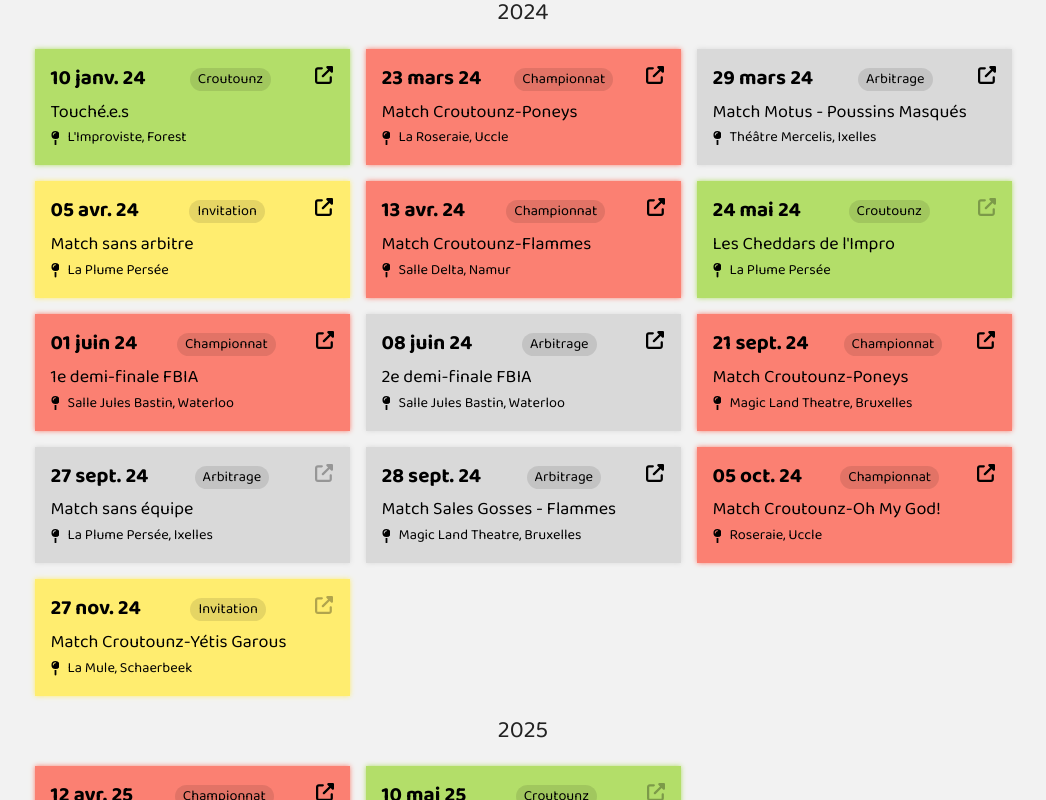
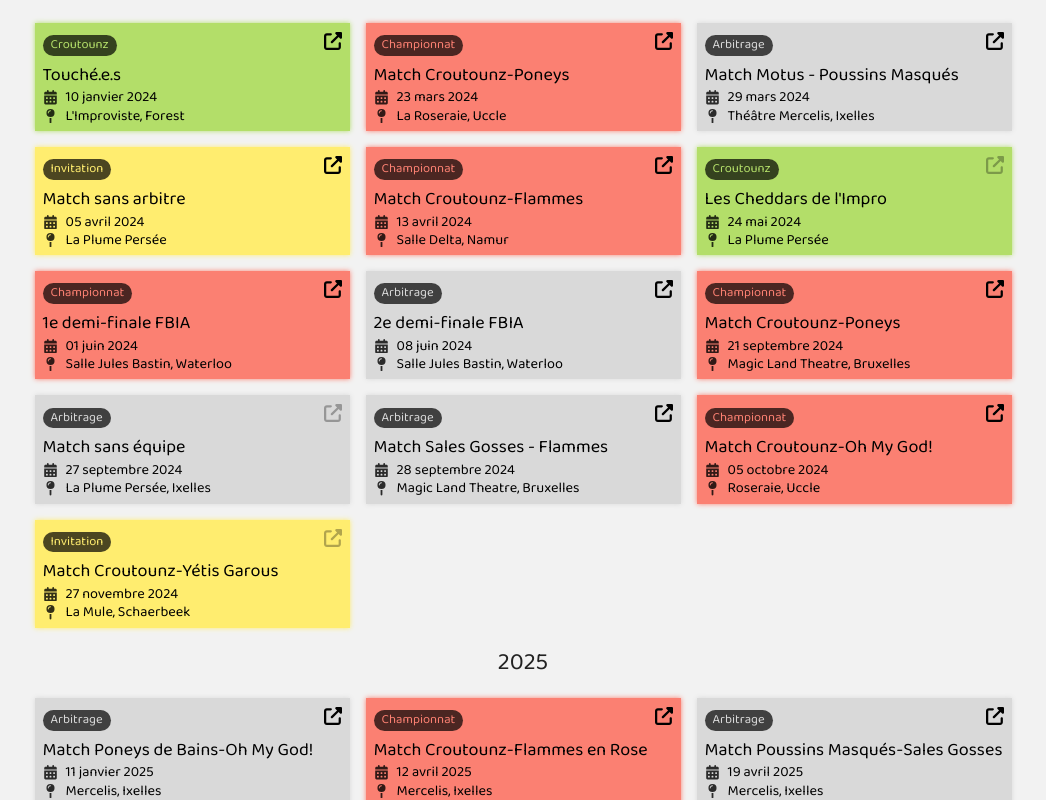
Before and after one commit to tchapeaux/voir-tchap-impro, a Vue app: page / in a window 1280 px wide. Shown: the part 560-1360 px from the top of the page, without its empty margins (117-1163 px from the left). Built offline with nearby package versions, Linux system fonts and the light colour scheme.

Commit message:
2025 update

```diff
--- a/src/components/EventCard.vue
+++ b/src/components/EventCard.vue
@@ -1,7 +1,6 @@
 <template>
   <div class="card" :class="typeClass">
     <div class="card-header">
-      <div class="date">{{ dayjs(event.date).format('DD MMM YY') }}</div>
       <div class="type">{{ event.type }}</div>
       <a
         class="external-link"
@@ -15,6 +14,10 @@
       /></a>
     </div>
     <div class="name">{{ event.name }}</div>
+    <div class="date">
+      <IconDate />
+      {{ dayjs(event.date).format('DD MMMM YYYY') }}
+    </div>
     <div class="place">
       <IconPin />
       {{ event.place }}
@@ -28,6 +31,7 @@ import { computed } from 'vue'
 
 import IconPin from './icons/IconPin.vue'
 import IconLink from './icons/IconLink.vue'
+import IconDate from './icons/IconDate.vue'
 
 const props = defineProps({ event: { type: Object, required: true } })
 
@@ -52,7 +56,7 @@ function handleClick() {
 
 <style scoped>
 .card {
-  padding: 16px;
+  padding: 8px;
   color: black;
   background-color: var(--card-color);
   box-shadow: 0px 0px 5px var(--card-color);
@@ -62,6 +66,7 @@ function handleClick() {
   display: flex;
   flex-direction: column;
   align-items: flex-start;
+  gap: 4px;
 }
 
 .card-header {
@@ -69,31 +74,37 @@ function handleClick() {
   display: flex;
   align-items: center;
   justify-content: space-between;
-  margin-bottom: 4px;
 }
 
 .disabled-link {
   opacity: 0.3;
 }
 
-.date {
-  font-size: 1.3rem;
-  font-weight: 700;
-  line-height: 1;
+.type {
+  font-size: 0.8rem;
+  font-weight: 300;
+  padding: 0 8px;
+  border-radius: 15px;
+  background-color: rgba(0, 0, 0, 0.7);
+  color: var(--card-color);
 }
 
-.type {
-  font-size: 0.9rem;
-  padding: 0 8px;
-  border-radius: 15px;
-  background-color: rgba(0, 0, 0, 0.1);
+.name {
+  line-height: 1.25;
 }
 
+.date,
 .place {
   font-size: 0.9rem;
   display: flex;
   align-items: center;
   gap: 8px;
+  line-height: 1;
+
+  svg {
+    width: 15px;
+    opacity: 0.8;
+  }
 }
 
 .type--championnat {
--- /dev/null
+++ b/src/components/icons/IconDate.vue
@@ -0,0 +1,8 @@
+<template>
+  <svg xmlns="http://www.w3.org/2000/svg" height="1em" viewBox="0 0 448 512">
+    <!--! Font Awesome Free 6.7.2 by @fontawesome - https://fontawesome.com License - https://fontawesome.com/license/free Copyright 2024 Fonticons, Inc.-->
+    <path
+      d="M128 0c17.7 0 32 14.3 32 32l0 32 128 0 0-32c0-17.7 14.3-32 32-32s32 14.3 32 32l0 32 48 0c26.5 0 48 21.5 48 48l0 48L0 160l0-48C0 85.5 21.5 64 48 64l48 0 0-32c0-17.7 14.3-32 32-32zM0 192l448 0 0 272c0 26.5-21.5 48-48 48L48 512c-26.5 0-48-21.5-48-48L0 192zm64 80l0 32c0 8.8 7.2 16 16 16l32 0c8.8 0 16-7.2 16-16l0-32c0-8.8-7.2-16-16-16l-32 0c-8.8 0-16 7.2-16 16zm128 0l0 32c0 8.8 7.2 16 16 16l32 0c8.8 0 16-7.2 16-16l0-32c0-8.8-7.2-16-16-16l-32 0c-8.8 0-16 7.2-16 16zm144-16c-8.8 0-16 7.2-16 16l0 32c0 8.8 7.2 16 16 16l32 0c8.8 0 16-7.2 16-16l0-32c0-8.8-7.2-16-16-16l-32 0zM64 400l0 32c0 8.8 7.2 16 16 16l32 0c8.8 0 16-7.2 16-16l0-32c0-8.8-7.2-16-16-16l-32 0c-8.8 0-16 7.2-16 16zm144-16c-8.8 0-16 7.2-16 16l0 32c0 8.8 7.2 16 16 16l32 0c8.8 0 16-7.2 16-16l0-32c0-8.8-7.2-16-16-16l-32 0zm112 16l0 32c0 8.8 7.2 16 16 16l32 0c8.8 0 16-7.2 16-16l0-32c0-8.8-7.2-16-16-16l-32 0c-8.8 0-16 7.2-16 16z"
+    />
+  </svg>
+</template>
--- a/src/data/thomas-events.json
+++ b/src/data/thomas-events.json
@@ -1,5 +1,5 @@
 {
-  "title": "Dates d'impro de Thomas en 2023-2024",
+  "title": "Dates d'impro de Thomas",
   "items": [
     {
       "date": "2023/11/08",
@@ -138,11 +138,25 @@
       "url": ""
     },
     {
+      "date": "2025/01/11",
+      "name": "Match Poneys de Bains-Oh My God!",
+      "place": "Mercelis, Ixelles",
+      "type": "Arbitrage",
+      "url": "https://shop.utick.net/?pos=FBIA&module=ACTIVITYSERIEDETAILS&s=C237A96B-0D93-5177-804B-30CC02AED7A7"
+    },
+    {
       "date": "2025/04/12",
       "name": "Match Croutounz-Flammes en Rose",
       "place": "Mercelis, Ixelles",
       "type": "Championnat",
       "url": "https://shop.utick.net/?module=ACTIVITYSERIEDETAILS&pos=FBIA&s=1CC7C04E-5FFA-9BAC-E74F-4BFFFB1CA250"
+    },
+    {
+      "date": "2025/04/19",
+      "name": "Match Poussins Masqués-Sales Gosses",
+      "place": "Mercelis, Ixelles",
+      "type": "Arbitrage",
+      "url": "https://shop.utick.net/?pos=FBIA&module=ACTIVITYSERIEDETAILS&s=8E8CE73A-157B-3690-4D52-DEB6D54CC190"
     },
     {
       "date": "2025/05/10",
```
